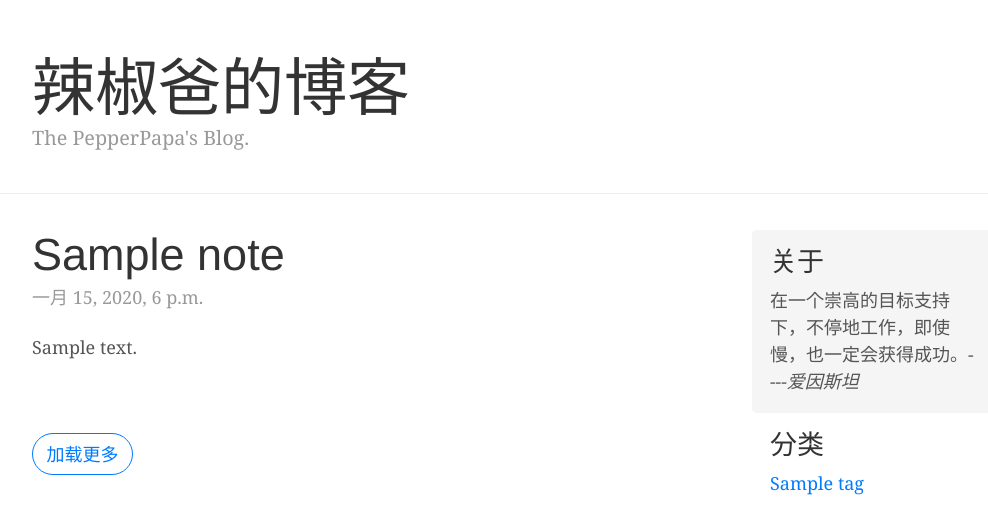
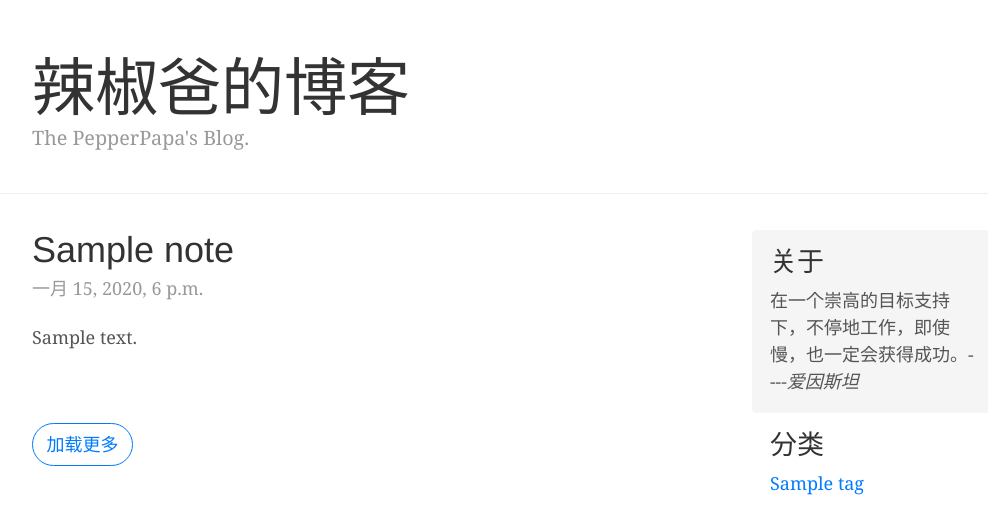
Before and after one commit to PepperPapa/blog, a Django app: page /blog/ in a window 1280 px wide. Shown: the part 63-583 px from the top of the page, without its empty margins (83-1071 px from the left). Run offline with Django 3.2, Linux system fonts and the light colour scheme; tables that the repository leaves empty hold one stand-in row (values such as "Sample post"); some libraries are stand-ins or nearby versions.

Commit message:
更改blog标题字体大小

```diff
--- a/blog/static/blog/blog.css
+++ b/blog/static/blog/blog.css
@@ -142,7 +142,7 @@ h6, .h6 {
 }
 .blog-post-title {
   margin-bottom: .25rem;
-  font-size: 2.5rem;
+  font-size: 2rem;
 }
 .blog-post-meta {
   margin-bottom: 1.25rem;
```
